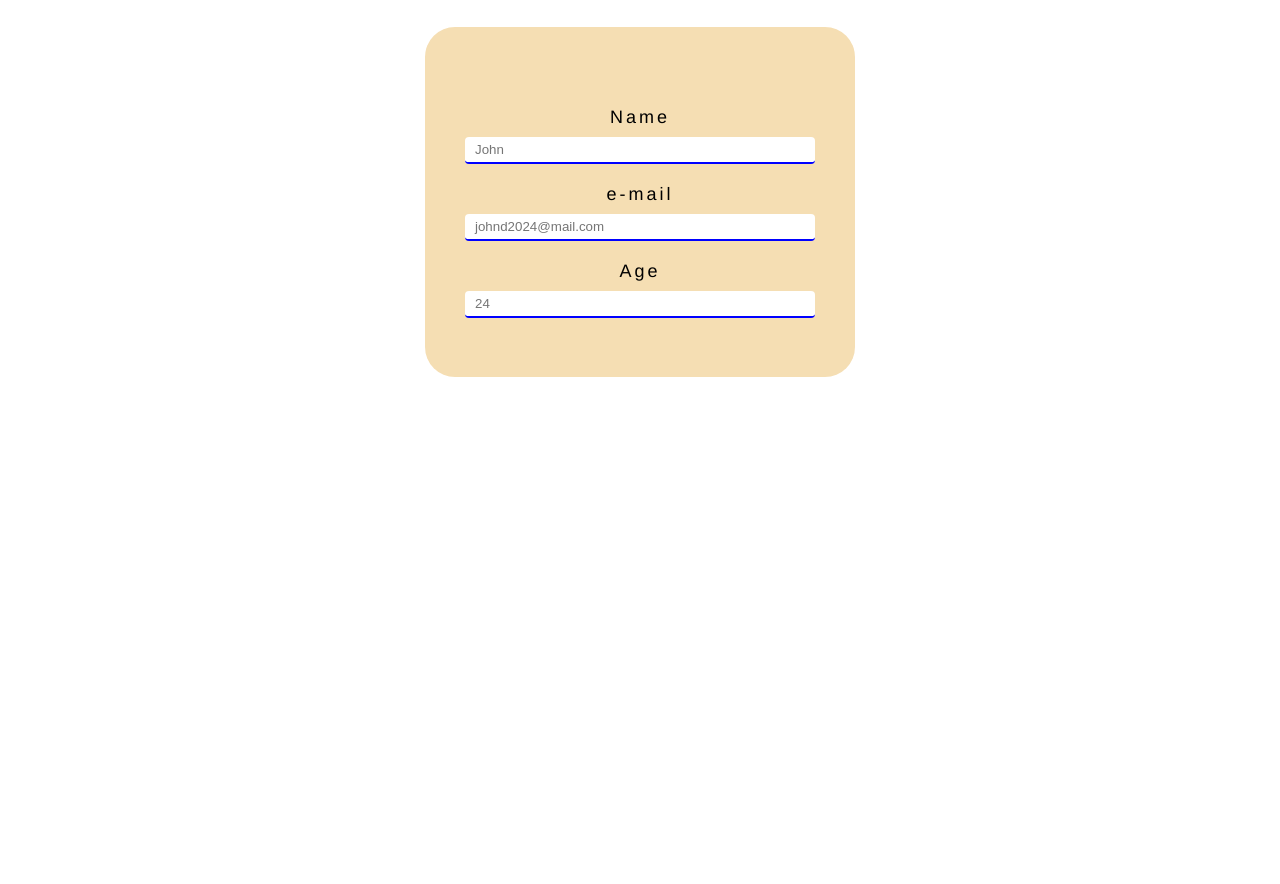
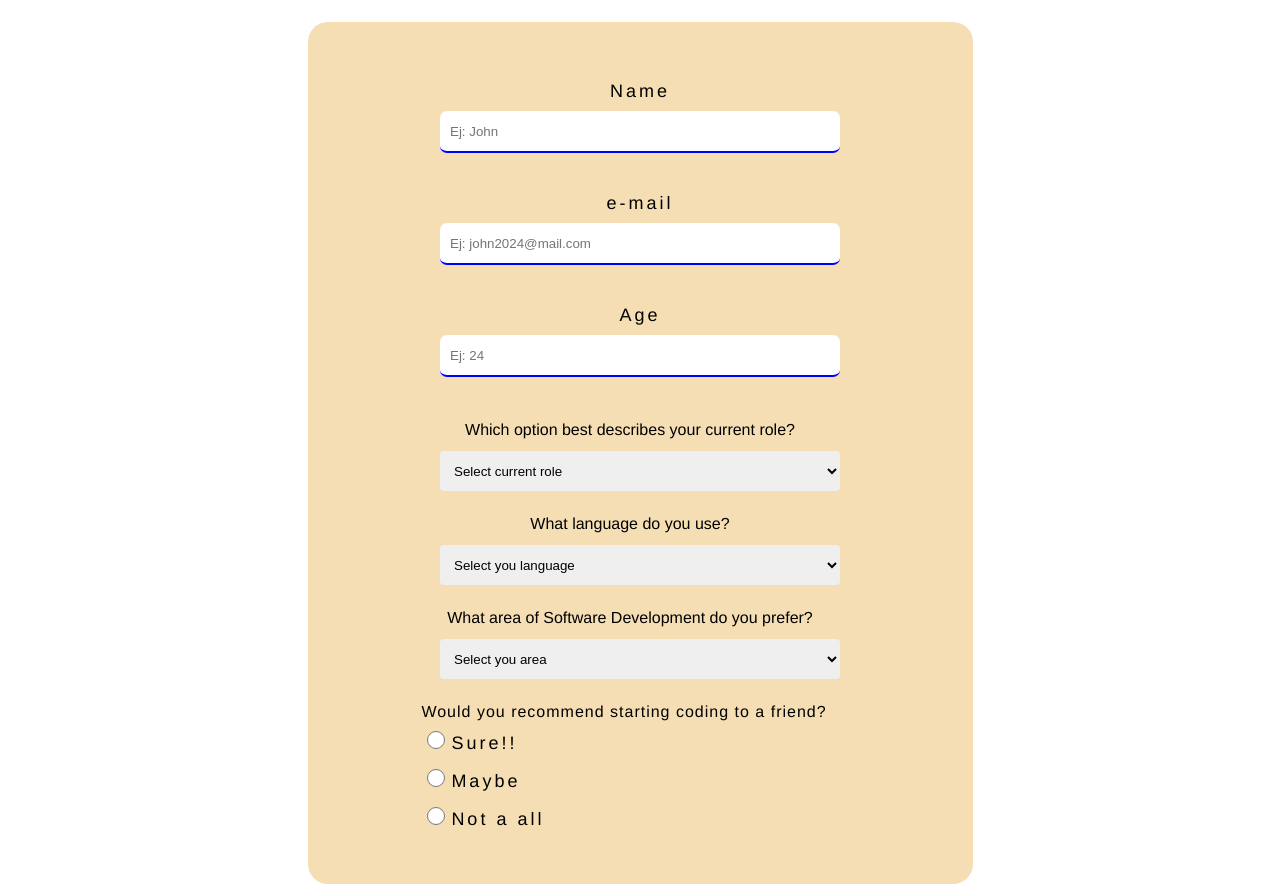
Before and after one commit to kowerdink/SurveyForm, a plain HTML site: page index.html in a window 1280 px wide. Shown: the part 206-1090 px from the top of the page. Before the commit the page ends 1003 px from the top, so only its background shows below. Drawn offline with Linux system fonts and the light colour scheme.

Commit message:
add more css 2.2

```diff
--- a/index.html
+++ b/index.html
@@ -11,18 +11,68 @@
     <main>
         <div class="container">
             <div class="div-title">
-                <h1 class="title">Code Survey</h1>
+                <h1 id="title">Code Survey</h1>
             </div>
             <div class="div-form">
                 <form id="survey-form" action="">
                     <label id="name-label" for="name">Name</label>
-                    <input id="name" type="text" placeholder="John">
+                    <input id="name" type="text" placeholder="Ej: John" required>
                     <label id="email-label" for="email">e-mail</label>
-                    <input id="email" type="mail" placeholder="johnd2024@mail.com">
+                    <input id="email" type="mail" placeholder="Ej: john2024@mail.com" required>
                     <label id="number-label" for="age">Age</label>
-                    <input id="number" type="number" placeholder="24">
+                    <input id="number" type="number" placeholder="Ej: 24" required>
+                    <p>Which option best describes your current role?</p>
+                    <select name="role" id="dropdown">
+                        <option disabled selected value>Select current role</option>
+                        <option value="">student</option>
+                        <option value="">Full Time Learner</option>
+                        <option value="">Freelancer</option>
+                        <option value="">Full Time Job</option>
+                        <option value="">Prefer not to say</option>
+                        <option value="">Other</option>
+                    </select>
+                    <p>What language do you use?</p>
+                    <select name="languages" id="dropdown-2">
+                        <option disabled selected value>Select you language</option>
+                        <option value="">JavaScript</option>
+                        <option value="">Python</option>
+                        <option value="">Java</option>
+                        <option value="">C#</option>
+                        <option value="">C++</option>
+                        <option value="">C</option>
+                        <option value="">PHP</option>
+                        <option value="">Ruby</option>
+                        <option value="">Dart</option>
+                        <option value="">Go</option>
+                        <option value="">Other</option>
+                    </select>
+                    <p>What area of Software Development do you prefer?</p>
+                    <select name="languages" id="dropdown-2">
+                        <option disabled selected value>Select you area</option>
+                        <option value="">Web Development</option>
+                        <option value="">Data Science</option>
+                        <option value="">Machine lerning</option>
+                        <option value="">Deep lerning</option>
+                        <option value="">Movile Development</option>
+                        <option value="">Software Development</option>
+                        <option value="">Game Development</option>
+                        <option value="">App Development</option>
+                        <option value="">Big Data</option>
+                        <option value="">Other</option>
+                    </select>
+                    <div class="form-div-2">
+                        <p>Would you recommend starting coding to a friend?</p>
+                        <label for=""><input type="radio" value="Sure">Sure!!</label>
+                        <label for=""><input type="radio" value="Maybe">Maybe</label>
+                        <label for=""><input type="radio" value="Not">Not a all</label>
+                    </div>
+
+                </form>
+                <form action="">
+
                 </form>
             </div>
+
         </div>
     </main>
 
--- a/style.css
+++ b/style.css
@@ -11,37 +11,74 @@
 }
 
 #survey-form {
-    width: 400px;
-    height: 320px;
+    width: 587px;
     display: flex;
     justify-content: center;
     align-items: center;
     flex-direction: column;
-    padding: 15px;
+    padding: 39px;
     background-color: wheat;
-    border-radius: 30px;
-    margin-top: 30px;
+    border-radius: 20px;
+    margin-top: 25px;
+    font-family: Helvetica, sans-serif;
 }
 
-.div-form {
+/*.div-form {
 
-    height: 100vh;
-}
+
+}*/
 
 form label {
     margin: 20px 10px 9px;
     font-size: 18px;
-    font-family: Helvetica, sans-serif;
     letter-spacing: 3px;
 }
 
 form input {
-    width: 350px;
-    height: 25px;
-    border-radius: 4px;
+    width: 400px;
+    height: 40px;
+    border-radius: 7px;
     border: none;
     border-bottom: solid 2px blue;
     text-indent: 10px;
+    margin-bottom: 20px;
+}
+
+form p {
+    margin-top: 24px;
+    margin-right: 20px;
+}
+
+form select {
+    width: 400px;
+    height: 40px;
+    border: none;
+    border-radius: 4px;
+    text-indent: 10px;
+    margin-top: 12px;
+
+}
+
+.form-div-2 {
+    display: flex;
+    flex-direction: column;
+    align-items: flex-start;
+    margin-right: 12px;
+    letter-spacing: 1px;
+
+}
+
+.form-div-2 label {
+    margin: 0;
+}
+
+.form-div-2 input{
+    width: 30px;
+    height: 18px;
+}
+
+.form-div-2 p {
+    margin-bottom: 10px;
 }
 
 .div-title {
@@ -50,7 +87,7 @@ form input {
     background-color: rgb(35, 51, 75);
 }
 
-.title {
+#title {
     text-align: center;
     padding: 70px;
     color: white;
```
